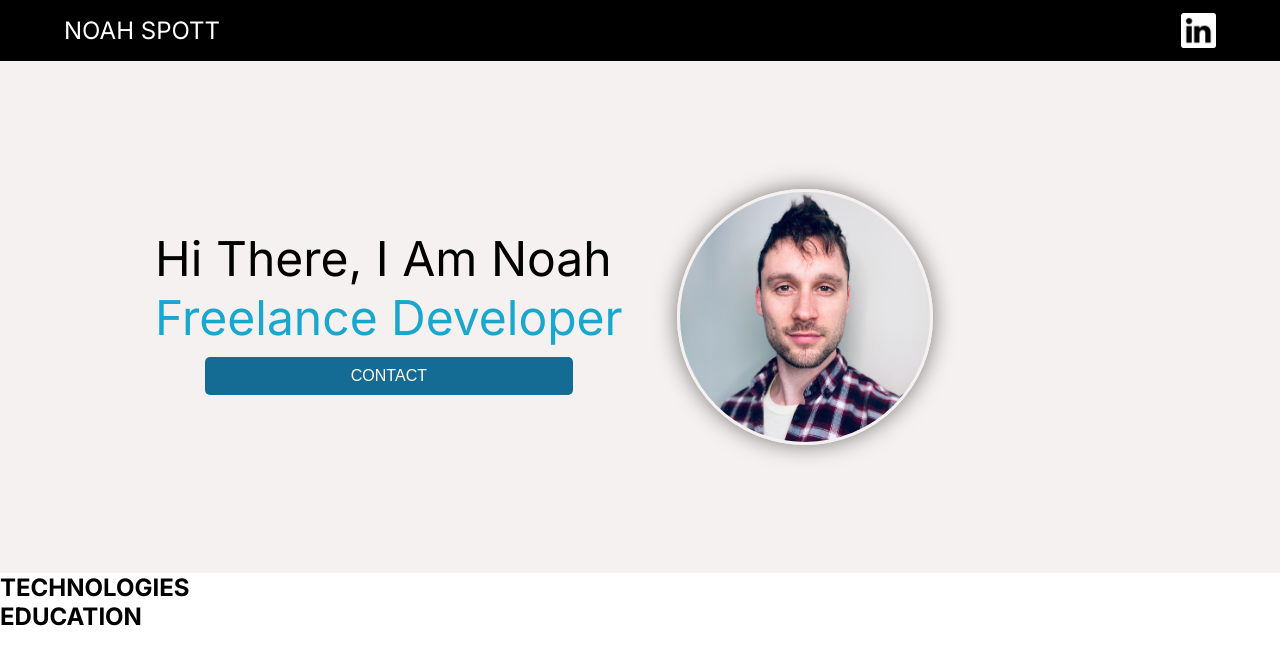
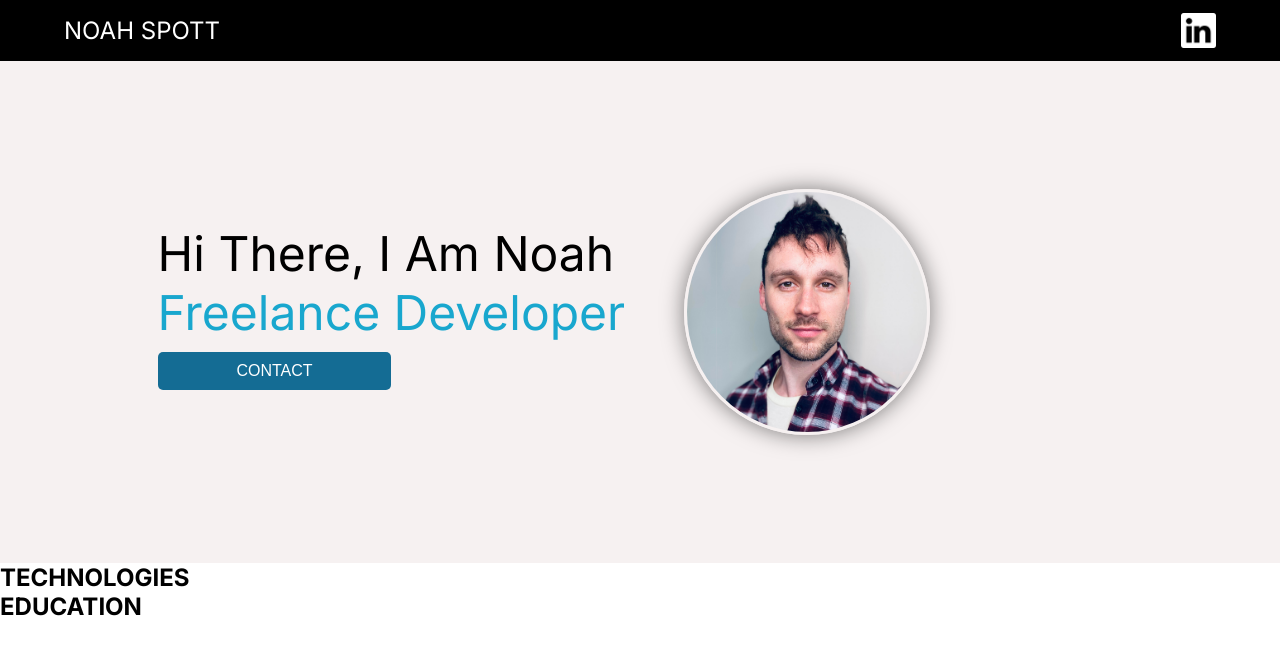
Before and after one commit to noahspott/react-business-card, a React (Vite) app: page / in a window 1280 px wide. Shown: the top 664 px of the page. Built offline with nearby package versions, Linux system fonts and the light colour scheme.

Commit message:
- Styling of Contact section

```diff
--- a/src/components/Contact.jsx
+++ b/src/components/Contact.jsx
@@ -11,9 +11,7 @@ export default function Contact(){
                     <button id='contact-button'>CONTACT</button>
                 </div>
 
-
                 <img className='circle' src="src/assets/noah-bust.jpg" alt="Noah Photo" />
-
 
             </section>
         </div>
--- a/src/index.css
+++ b/src/index.css
@@ -32,14 +32,13 @@
 }
 
 #contact-background {
-  width: 100%;
+  margin: 0;
   background-color: var(--off-white);
 }
 
 .contact-container {
   display: grid;
-  grid-template-rows: auto;
-  /* grid-template-columns: auto auto; */
+  /* grid-template-rows: auto; */
 
   padding: 10%;
 
@@ -54,11 +53,11 @@
   align-items: center;
 }
 
-.contact-container > button {
-}
-
 #contact-button {
-  margin: 10px 50px 10px 50px;
+  position: relative;
+  left: 25%;
+  margin: 20px 0 20px 0;
+  width: 50%;
   padding: 10px;
   border-radius: 5px;
   border: none;
@@ -109,15 +108,13 @@ h1 {
 @media only screen and (min-width: 768px){
   .contact-container {
     display: grid;
-    grid-template-rows: auto;
+    /* grid-template-rows: auto; */
     grid-template-columns: auto auto;
 
-    padding: 10%;
+    /* padding: 10%; */
 
-    justify-items: center;
-    align-items: center;
-
-    max-width: 832px;
+    /* max-width: 832px; */
+    /* overflow: auto; */
   }
 
   h1 {
@@ -126,14 +123,28 @@ h1 {
   }
 
   .circle {
-    width: 250px;
-    height: 250px;
-    overflow: hidden;
+    width: 15rem;
+    height: 15rem;
+    /* overflow: hidden; */
     border-radius: 50%;
     border-style: solid;
     border-color: var(--off-white);
     box-shadow: 10px 10px 10px rgba(255, 255, 255, 0.25); /* Initial shadow position */
     position: relative;
-    animation: wobble 4s ease-in-out infinite, shadowMove 8s ease-in-out infinite; /* Apply both animations */
+    animation: shadowMove 8s ease-in-out infinite; /* Apply both animations */
+  }
+
+  #contact-button {
+    position: relative;
+    left: 0;
+    margin: 10px 0 10px 0;
+    width: 50%;
+    padding: 10px;
+    border-radius: 5px;
+    border: none;
+    background-color: var(--blue-1);
+    color: white;
+
+    font-size: 16px;
   }
 }
```
